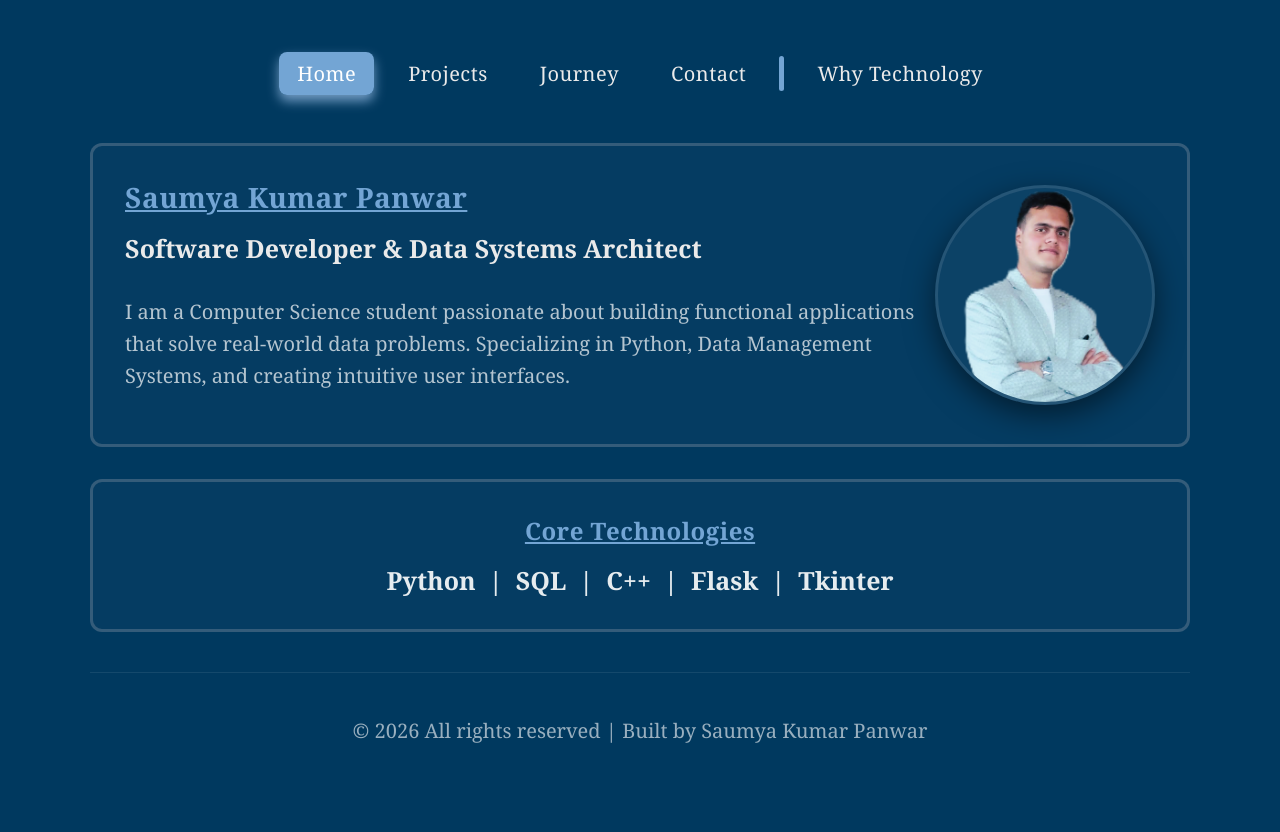
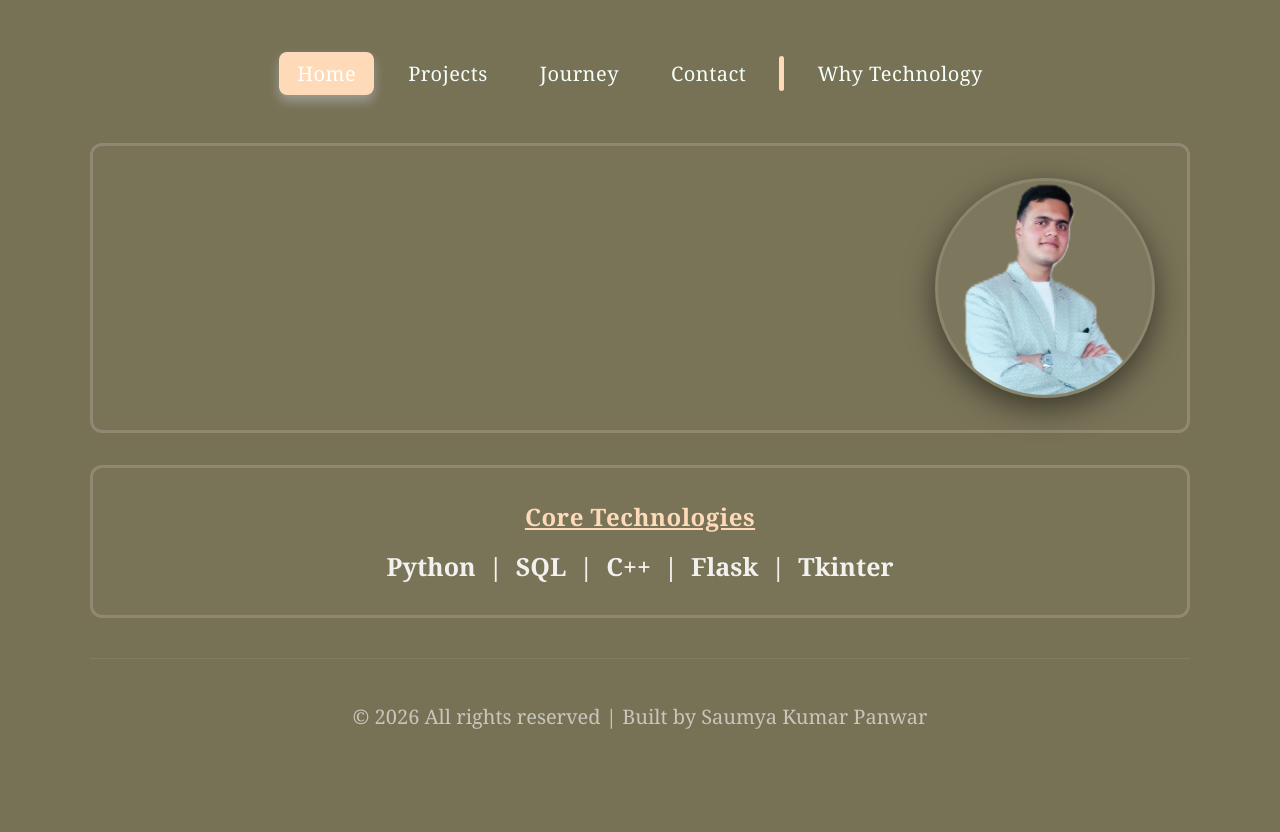
Before and after one commit to ds27sam-del/Portfolio-v2, a Flask app: page / in a window 1280 px wide. After the commit the page ends 729 px from the top, so only its background shows below. Run offline with Flask 2, Linux system fonts and the light colour scheme.

Commit message:
Refactor project details and update styling for improved visual consistency

```diff
--- a/app.py
+++ b/app.py
@@ -8,71 +8,6 @@
 
 # Simple in-memory project data — replace with real data or a DB as needed
 # Images for projects are expected to live under "static/images/" — update these filenames or replace with a DB later.
-PROJECTS = [
-    {
-        'id': 1,
-        'title': 'Medical Data Management 2.0',
-        'description': 'Advanced system for patient record persistence using binary I/O and Python visualization for healthcare metrics.',
-        'image': 'images/medical.png',
-        'url': 'https://github.com/ds27sam-del/Medical-Database-System'
-    },
-    {
-        'id': 2,
-        'title': 'Intelligent Task Manager',
-        'description': 'A robust productivity suite utilizing Flask and Tkinter for real-time task tracking and academic organization.',
-        'image': 'images/task.png',
-        'url': 'https://github.com/ds27sam-del/Task-Management'
-    },
-    {
-        'id': 3,
-        'title': 'Sales & Inventory Architect',
-        'description': 'Business logic engine for automated revenue reporting, inventory tracking, and dynamic data representation.',
-        'image': 'images/sales.svg',
-        'url': 'https://github.com/ds27sam-del/Sales-Database-System'
-    },
-    {
-        'id': 4,
-        'title': 'College Academic System',
-        'description': 'Centralized institutional database managing multi-departmental records with secure authentication protocols.',
-        'image': 'images/college.png',
-        'url': 'https://github.com/ds27sam-del/College-Database-System'
-    },
-    {
-        'id': 5,
-        'title': 'C++ Algorithm Engine',
-        'description': 'A master repository of N-ary tree structures, pointer arithmetic, and cross-language arithmetic logic.',
-        'image': 'images/cpp.png',
-        'url': 'https://github.com/ds27sam-del/database-system-in-cpp'
-    },
-    {
-        'id': 6,
-        'title': 'Core CS Fundamentals',
-        'description': 'Comprehensive logic implementations covering recursion, bitwise operations, and memory-efficient data swapping.',
-        'image': 'images/basics.png',
-        'url': 'https://github.com/ds27sam-del/struct-in-c'
-    },
-    {
-        'id': 7,
-        'title': 'Cross-Language Arithmetic Engine',
-        'description': 'A command-line application implemented in Python, C, and C++ demonstrating advanced memory routing and function pointers.',
-        'image': 'images/7.png',
-        'url': 'https://github.com/ds27sam-del/Calculator'
-    },
-    {
-        'id': 8,
-        'title': 'Dynamic N-Ary Tree Structure',
-        'description': 'A memory-safe, non-linear data structure utilizing STL vectors and custom post-order destructors to prevent memory leaks.',
-        'image': 'images/8.png',
-        'url': 'https://github.com/ds27sam-del/Vector-in-cpp'
-    },
-    {
-        'id': 9,
-        'title': 'In-Place Bitwise Algorithms',
-        'description': 'Advanced C++ algorithms demonstrating memory-efficient variable manipulation using Bitwise XOR to prevent integer overflow.',
-        'image': 'images/9.png',
-        'url': 'https://github.com/ds27sam-del/Swap-values-a-b.git'
-    },
-]
 
 # Path where contact messages are stored
 DATA_DIR = os.path.join(os.path.dirname(__file__), 'data')
--- a/static/styles.css
+++ b/static/styles.css
@@ -3,17 +3,17 @@
    ==========================
 */
 :root {
---bg-color: #00395f;
+--bg-color: #534c28c9;
 /* --bg-linear: linear-gradient(680deg, #635968 0%,#777352 50%, #39555a 100%); */
---text-color: #EAEAEA;
+--text-color: #F5FFFA;
 /* for nav button */
---accent-color: #73a5d4;
+--accent-color: #FFDAB9;
 /* for contact button */
---accent-hover: rgb(114, 156, 196);
---secondary: #73a0d4;         /* Brown */
---secondary-light: #a0aff1;   /* Light Brown */
+--accent-hover: #aaaaaac4;
+--secondary: #D4AF37;
+--secondary-light: #f3e1a4;
 /* cards */
---bg-2: linear-gradient(180deg,#13435e 0%,#0b1d37 100%);
+--bg-2: linear-gradient(600deg,#2F2F2F 0%,#e2d5b9 100%);
 --muted: rgba(255, 255, 255, 0.137);
 --container-max: 1100px;
 --radius: 12px;
@@ -32,6 +32,7 @@
     margin: 0;
     padding: 24px 16px;
     font-family:Georgia,Arial, Helvetica, sans-serif;
+
     color: var(--text-color);
     background: var(--bg-color);
     background-attachment: fixed;
--- a/templates/index.html
+++ b/templates/index.html
@@ -3,11 +3,11 @@
 {% block content %}
 <section class="skill">
     <div class="skill-left">
-        <h1 class="section-title"><u>Saumya Kumar Panwar</u></h1>
-        <p class="text">Software Developer & Data Systems Architect</p>
+        <h1 class="section-title"><u></u></h1>
+        <p class="text"></p>
 
         <p style="color: rgba(255, 255, 255, 0.7); line-height: 1.6; margin-top: 16px; font-weight: normal;">
-            I am a Computer Science student passionate about building functional applications that solve real-world data problems. Specializing in Python, Data Management Systems, and creating intuitive user interfaces.
+
         </p>
     </div>
     <div class="img">
```
